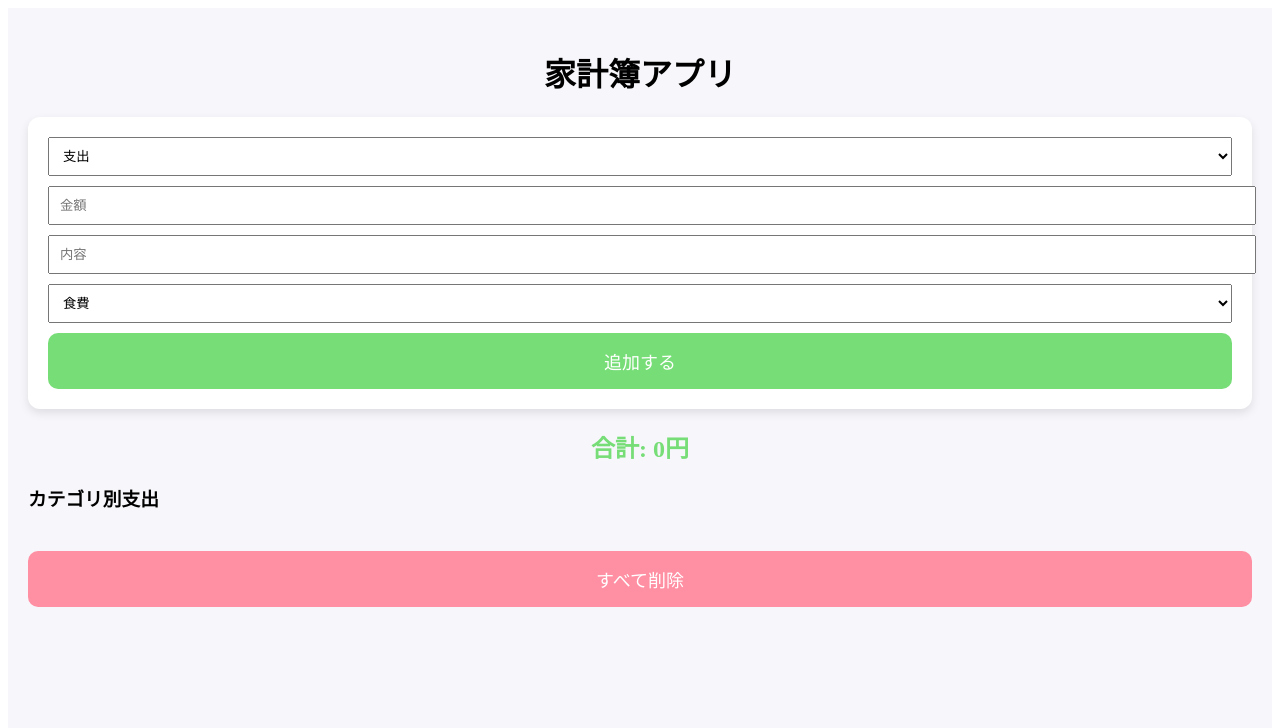
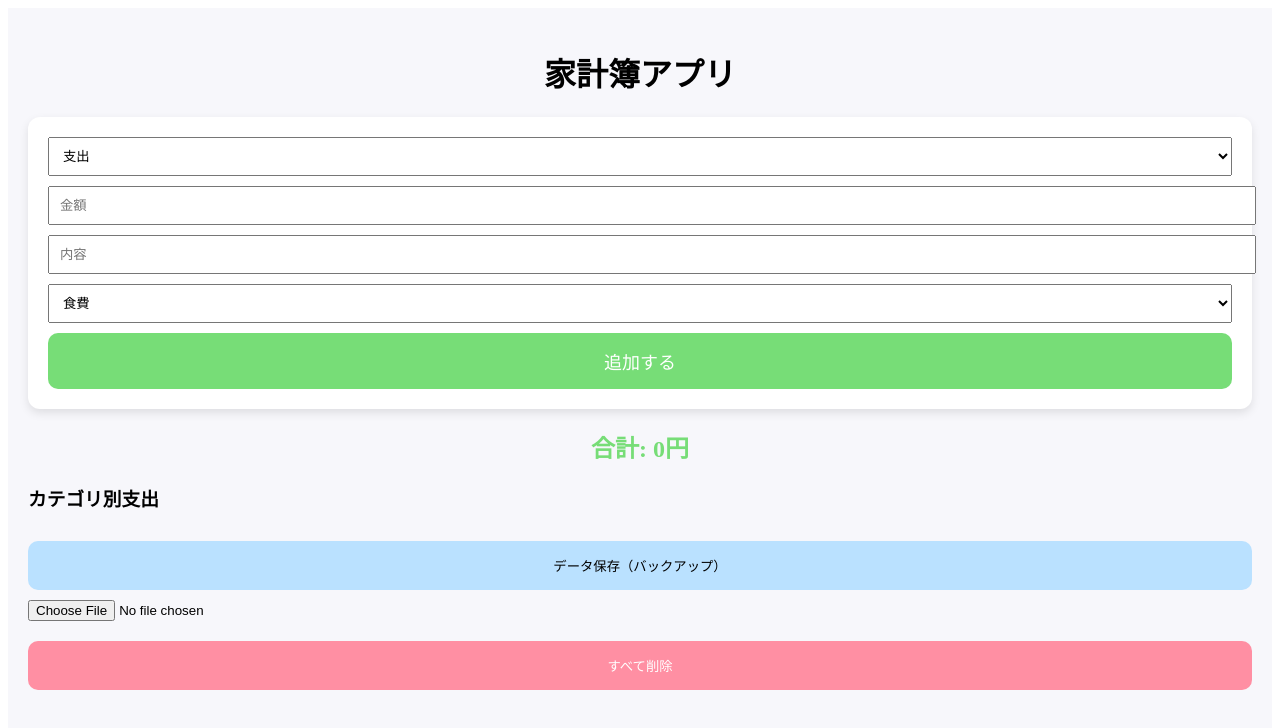
Before and after one commit to yosimutu-tech/kakeibo-app, a Next.js app: page / in a window 1280 px wide. Shown: the top 728 px of the page. Built offline with nearby package versions, Linux system fonts and the light colour scheme.

Commit message:
Implement data export and import features
Added export and import functionality for backup and restore of items using JSON.

```diff
--- a/app/page.tsx
+++ b/app/page.tsx
@@ -57,6 +57,32 @@ export default function Home() {
     localStorage.removeItem("kakeibo");
   };
 
+  // 🔥 バックアップ保存
+  const handleExport = () => {
+    const dataStr = JSON.stringify(items, null, 2);
+    const blob = new Blob([dataStr], { type: "application/json" });
+    const url = URL.createObjectURL(blob);
+
+    const a = document.createElement("a");
+    a.href = url;
+    a.download = "kakeibo_backup.json";
+    a.click();
+  };
+
+  // 🔥 復元
+  const handleImport = (e: any) => {
+    const file = e.target.files[0];
+    if (!file) return;
+
+    const reader = new FileReader();
+    reader.onload = () => {
+      const data = JSON.parse(reader.result as string);
+      setItems(data);
+      localStorage.setItem("kakeibo", JSON.stringify(data));
+    };
+    reader.readAsText(file);
+  };
+
   // 合計
   const total = items.reduce((sum, item) => {
     return item.type === "income"
@@ -79,20 +105,16 @@ export default function Home() {
     <div style={{ padding: 20, background: "#f7f7fb", minHeight: "100vh" }}>
       <h1 style={{ textAlign: "center" }}>家計簿アプリ</h1>
 
-      {/* 入力エリア */}
-      <div
-        style={{
-          background: "#ffffff",
+      {/* 入力 */}
+      <div style={{
+        background: "#fff",
         padding: 20,
         borderRadius: 12,
         boxShadow: "0 4px 10px rgba(0,0,0,0.1)",
-        }}
-      >
+      }}>
         <select
           value={type}
-          onChange={(e) =>
-            setType(e.target.value as "income" | "expense")
-          }
+          onChange={(e) => setType(e.target.value as any)}
           style={{ width: "100%", padding: 10, marginBottom: 10 }}
         >
           <option value="income">収入</option>
@@ -132,10 +154,10 @@ export default function Home() {
           style={{
             background: "#77dd77",
             color: "white",
+            padding: 15,
+            width: "100%",
             borderRadius: 10,
-            padding: "15px",
-            width: "100%",
-            fontSize: "18px",
+            fontSize: 18,
             border: "none",
           }}
         >
@@ -144,72 +166,72 @@ export default function Home() {
       </div>
 
       {/* 合計 */}
-      <h2
-        style={{
+      <h2 style={{
         textAlign: "center",
         color: total >= 0 ? "#77dd77" : "#ff8fa3",
         marginTop: 20,
-        }}
-      >
+      }}>
         合計: {total}円
       </h2>
 
-      {/* グラフ（バー） */}
+      {/* グラフ */}
       <h3>カテゴリ別支出</h3>
       {Object.entries(categoryTotals).map(([cat, amount]) => (
         <div key={cat} style={{ marginBottom: 10 }}>
           <div>{cat}: {amount}円</div>
-          <div
-            style={{
+          <div style={{
             height: 20,
             width: `${(amount / max) * 100}%`,
             background: "#bae1ff",
             borderRadius: 10,
-            }}
-          />
+          }} />
         </div>
       ))}
 
       {/* 一覧 */}
       <ul style={{ marginTop: 20 }}>
         {[...items].reverse().map((item) => (
-          <li
-            key={item.id}
-            style={{
+          <li key={item.id} style={{
             background: "#fff",
             padding: 10,
             borderRadius: 10,
             marginBottom: 10,
-              boxShadow: "0 2px 6px rgba(0,0,0,0.1)",
-            }}
-          >
-            <div
-              style={{
-                color:
-                  item.type === "income"
-                    ? "#77dd77"
-                    : "#ff8fa3",
-              }}
-            >
+          }}>
+            <div style={{
+              color: item.type === "income" ? "#77dd77" : "#ff8fa3",
+            }}>
               {item.date} {item.text} ({item.amount}円)
               {item.type === "expense" && `【${item.category}】`}
             </div>
 
-            <button
-              onClick={() => handleDelete(item.id)}
-              style={{
-                marginTop: 5,
-                background: "#ddd",
-                border: "none",
-                padding: "5px 10px",
-                borderRadius: 5,
-              }}
-            >
+            <button onClick={() => handleDelete(item.id)}>
               削除
             </button>
           </li>
         ))}
       </ul>
+
+      {/* 🔥 バックアップ */}
+      <button
+        onClick={handleExport}
+        style={{
+          background: "#bae1ff",
+          padding: 15,
+          width: "100%",
+          borderRadius: 10,
+          border: "none",
+          marginTop: 10,
+        }}
+      >
+        データ保存（バックアップ）
+      </button>
+
+      <input
+        type="file"
+        accept="application/json"
+        onChange={handleImport}
+        style={{ marginTop: 10 }}
+      />
 
       {/* 全削除 */}
       <button
@@ -217,10 +239,9 @@ export default function Home() {
         style={{
           background: "#ff8fa3",
           color: "white",
+          padding: 15,
           width: "100%",
-          padding: "15px",
           borderRadius: 10,
-          fontSize: "18px",
           border: "none",
           marginTop: 20,
         }}
```
Lines whose indentation alone changed are shown as unchanged.
